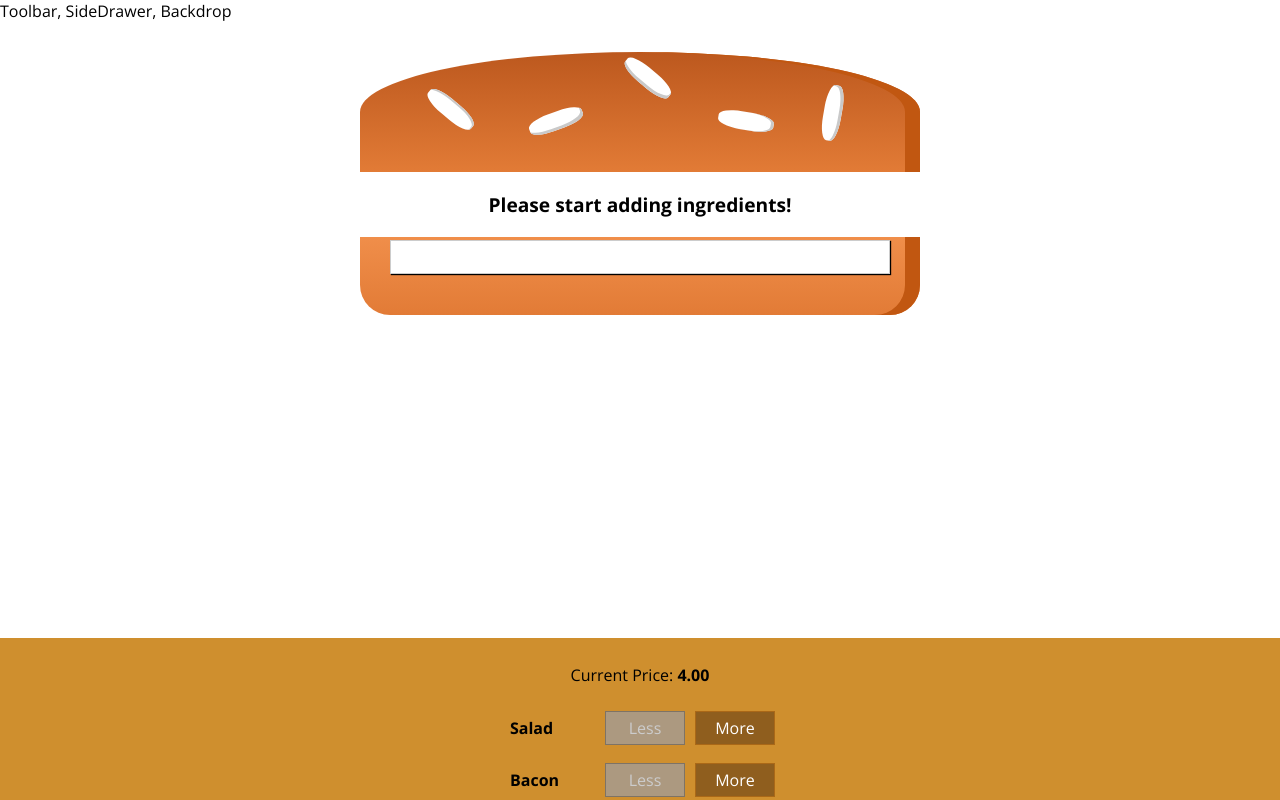
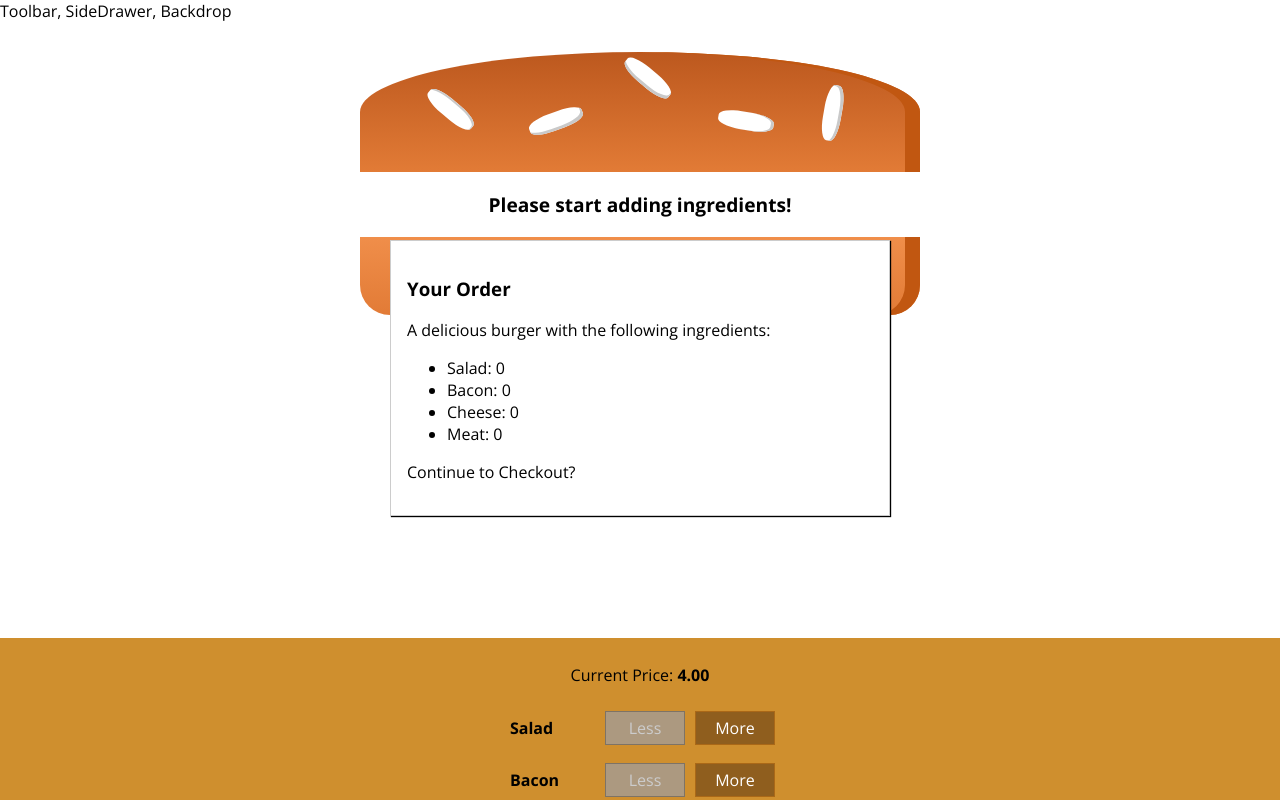
Before and after one commit to akoliag/React-16-Burger-Builder-App, a React app in the folder burger-builder-app/: page / in a window 1280 px wide. Shown: the top 800 px of the page. Built offline with nearby package versions, Linux system fonts and the light colour scheme.

Commit message:
finish order summary modal

```diff
--- a/burger-builder-app/src/components/Burger/OrderSummary/OrderSummary.js
+++ b/burger-builder-app/src/components/Burger/OrderSummary/OrderSummary.js
@@ -4,7 +4,7 @@ import Utility from '../../../hoc/Utility';
 const orderSummary = (props) => {
   const ingredientSummary = Object.keys(props.ingredients)
   .map(igKey => {
-    return <li><span style={{textTransform: 'capitalize'}}>{igKey}</span>: {props.ingredients[igKey]}</li>
+    return <li key={igKey}><span style={{textTransform: 'capitalize'}}>{igKey}</span>: {props.ingredients[igKey]}</li>
   });
   return (
     <Utility>
--- a/burger-builder-app/src/containers/BurgerBuilder/BurgerBuilder.js
+++ b/burger-builder-app/src/containers/BurgerBuilder/BurgerBuilder.js
@@ -81,7 +81,9 @@ removeIngredientHandler = (type) => {
       }
     return(
       <Utility>
-        <Modal />
+        <Modal>
+          <OrderSummary ingredients={this.state.ingredients}/>
+        </Modal>
         <Burger ingredients={this.state.ingredients}/>
         <BuildControls
           ingredientAdded={this.addIngredientHandler}
```
